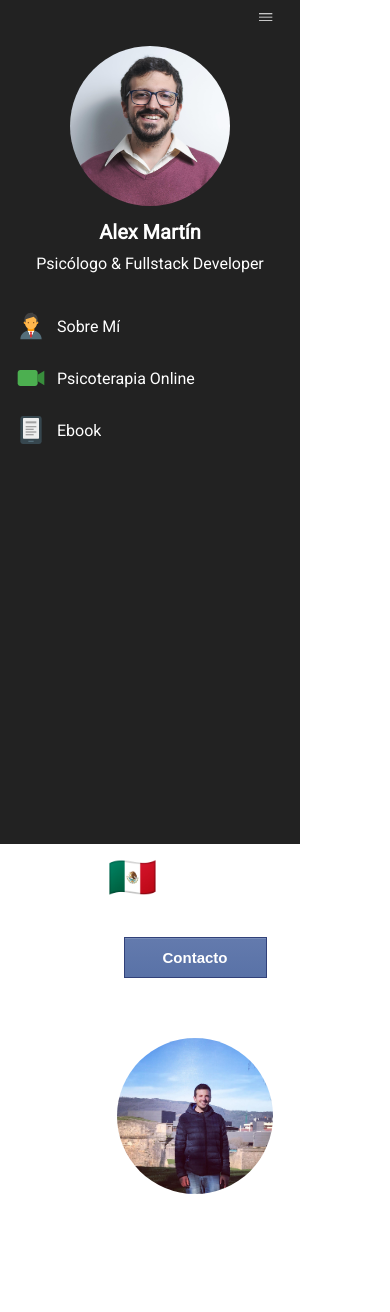
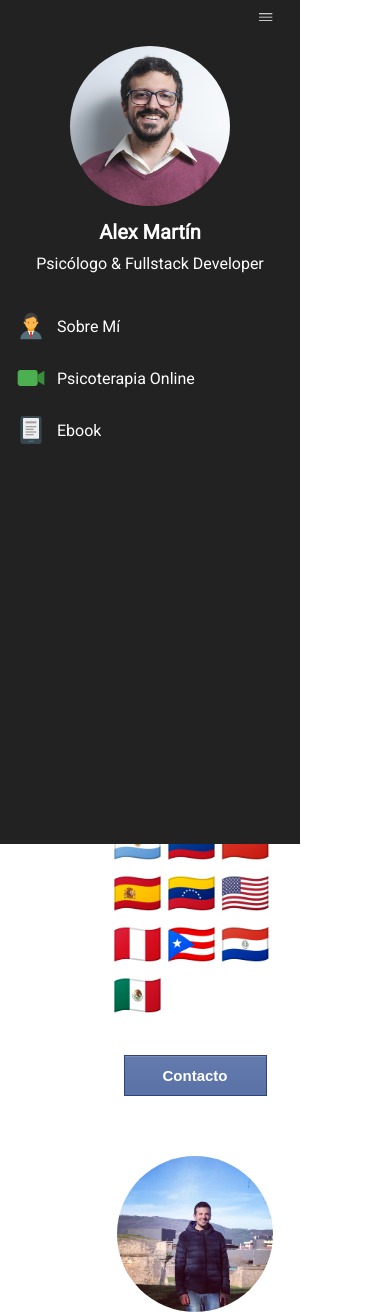
Before and after one commit to AlexEMartin/psicoweb, a React (Create React App) app: page / in a window 390 px wide. Before the commit the page ends 1194 px from the top, so only its background shows below. Built offline with nearby package versions, Linux system fonts and the light colour scheme.

Commit message:
Flags margin

```diff
--- a/src/components/Home.scss
+++ b/src/components/Home.scss
@@ -1,5 +1,5 @@
 @mixin parrafo {
-  font-size: 9px;
+  font-size: 11px;
   font-weight: 400;
   width: 50%;
   line-height: 1.8em;
@@ -59,7 +59,7 @@
     flex-wrap: wrap;
 
     @media (max-width: 768px) {
-      margin-right: 20px;
+      margin-right: 10px;
     }
   }
 
```
